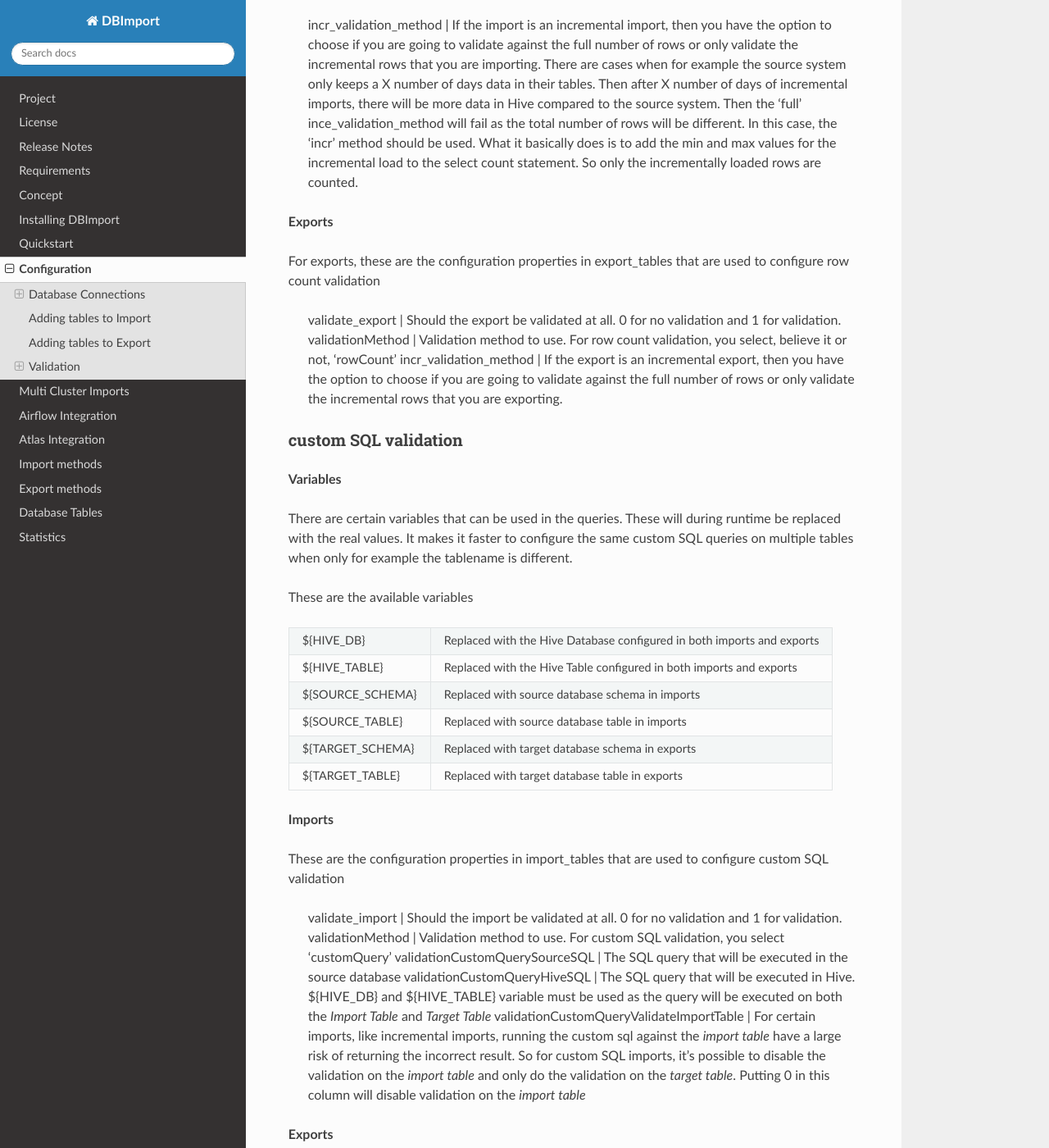
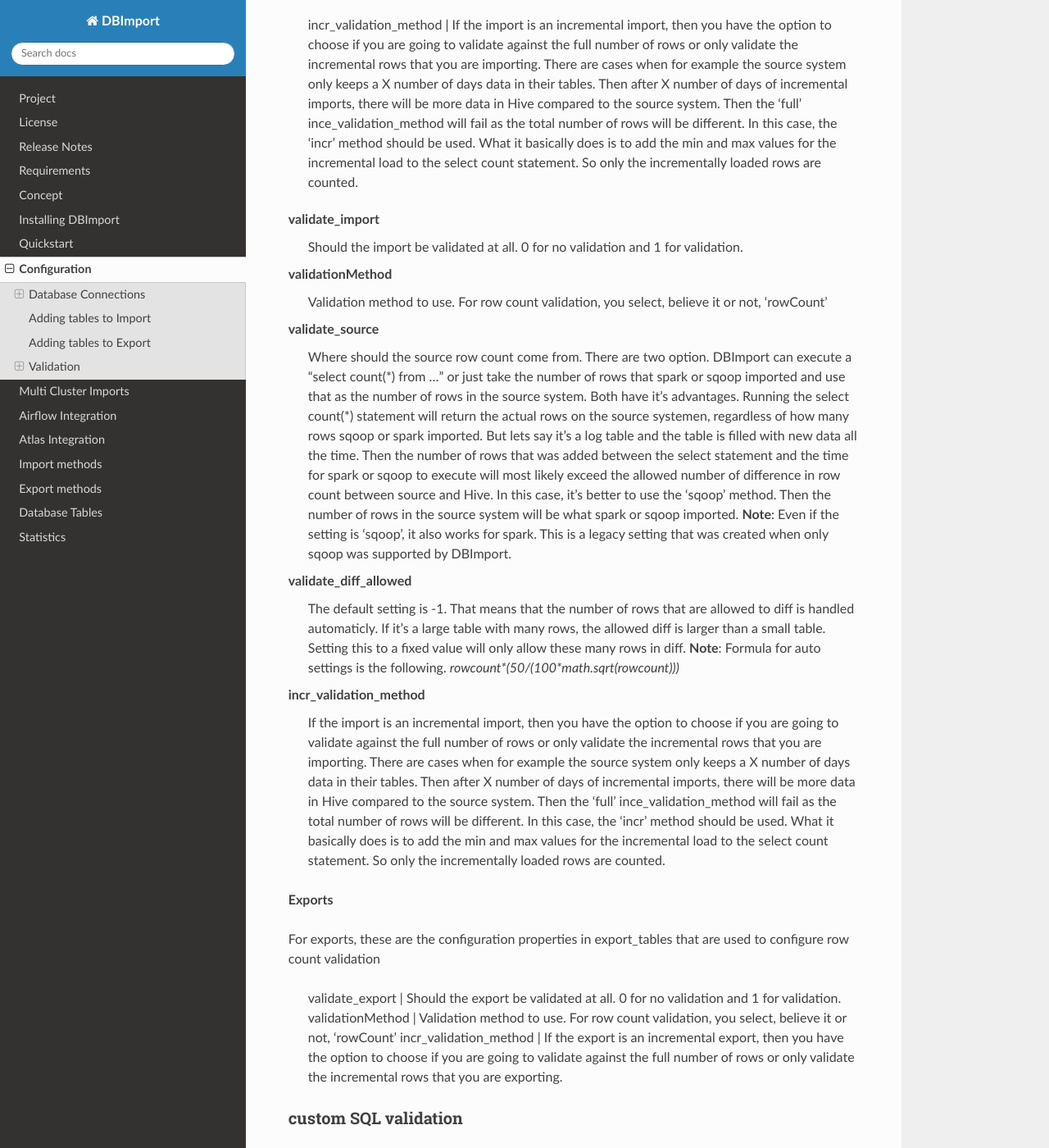
Before and after one commit to Middlecon/DBImport, a Sphinx documentation site: the page built from docs/configuration.rst, in a window 1280 px wide and 1400 px high, scrolled down 4637 px. Shown: the whole window at 82% size. Built offline with Sphinx 7.4.7 and the Read the Docs theme 2.0.0, drawn with Linux system fonts in a browser that asks for light colours; some of the changed text lies outside the part shown.

Commit message:
Documentation update

```diff
--- a/docs/configuration.rst
+++ b/docs/configuration.rst
@@ -147,6 +147,25 @@ For imports, these are the configuration properties in import_tables that are us
                          | **Note**: Formula for auto settings is the following. *rowcount*(50/(100*math.sqrt(rowcount)))*
   incr_validation_method | If the import is an incremental import, then you have the option to choose if you are going to validate against the full number of rows or only validate the incremental rows that you are importing. There are cases when for example the source system only keeps a X number of days data in their tables. Then after X number of days of incremental imports, there will be more data in Hive compared to the source system. Then the 'full' ince_validation_method will fail as the total number of rows will be different. In this case, the 'incr' method should be used. What it basically does is to add the min and max values for the incremental load to the select count statement. So only the incrementally loaded rows are counted.
 
+
+validate_import
+ Should the import be validated at all. 0 for no validation and 1 for validation.
+
+validationMethod
+ Validation method to use. For row count validation, you select, believe it or not, 'rowCount'
+
+validate_source
+ Where should the source row count come from. There are two option. DBImport can execute a "select count(*) from ..." or just take the number of rows that spark or sqoop imported and use that as the number of rows in the source system.
+ Both have it's advantages. Running the select count(*) statement will return the actual rows on the source systemen, regardless of how many rows sqoop or spark imported. But lets say it's a log table and the table is filled with new data all the time. Then the number of rows that was added between the select statement and the time for spark or sqoop to execute will most likely exceed the allowed number of difference in row count between source and Hive. In this case, it's better to use the 'sqoop' method. Then the number of rows in the source system will be what spark or sqoop imported.
+ **Note**: Even if the setting is 'sqoop', it also works for spark. This is a legacy setting that was created when only sqoop was supported by DBImport.
+
+validate_diff_allowed
+ The default setting is -1. That means that the number of rows that are allowed to diff is handled automaticly. If it's a large table with many rows, the allowed diff is larger than a small table.
+ Setting this to a fixed value will only allow these many rows in diff.
+ **Note**: Formula for auto settings is the following. *rowcount*(50/(100*math.sqrt(rowcount)))*
+
+incr_validation_method
+ If the import is an incremental import, then you have the option to choose if you are going to validate against the full number of rows or only validate the incremental rows that you are importing. There are cases when for example the source system only keeps a X number of days data in their tables. Then after X number of days of incremental imports, there will be more data in Hive compared to the source system. Then the 'full' ince_validation_method will fail as the total number of rows will be different. In this case, the 'incr' method should be used. What it basically does is to add the min and max values for the incremental load to the select count statement. So only the incrementally loaded rows are counted.
 
 **Exports**
 
```
Also changed, not shown: other parts of docs/configuration.rst (+1 -1 lines).
